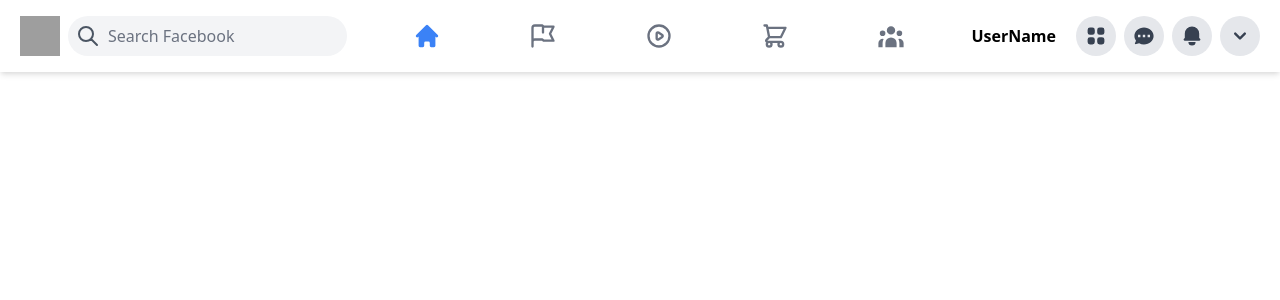
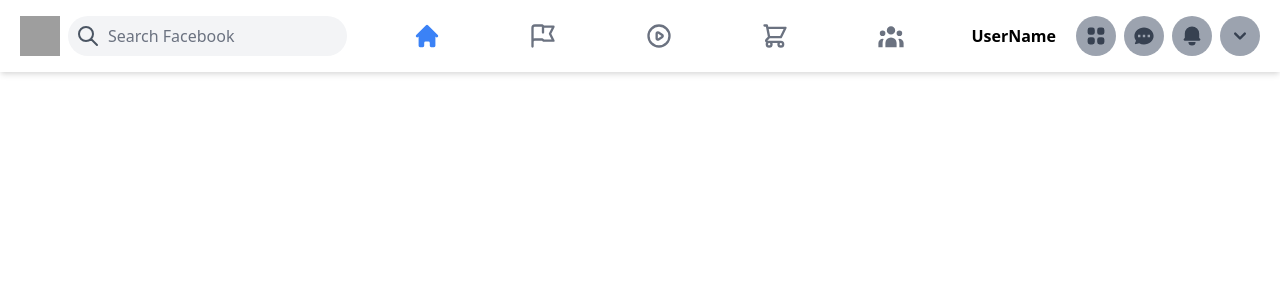
Before and after one commit to taurusilver7/facebook-2.0, a Next.js app: page / in a window 1280 px wide. Shown: the top 300 px of the page. Built offline with nearby package versions, Linux system fonts and the light colour scheme; grey boxes are pictures that could not be loaded.

Commit message:
hover effects

```diff
--- a/styles/globals.css
+++ b/styles/globals.css
@@ -5,6 +5,6 @@
 
 @layer components {
   .icon {
-    @apply hidden xl:inline-flex p-2 h-10 w-10 bg-gray-200 rounded-full text-gray-700 cursor-pointer hover:text-gray-200 hover:bg-gray-400;
+    @apply hidden xl:inline-flex p-2 h-10 w-10 bg-gray-200 rounded-full text-gray-700 cursor-pointer hover:text-gray-200 bg-gray-400;
   }
 }
```
